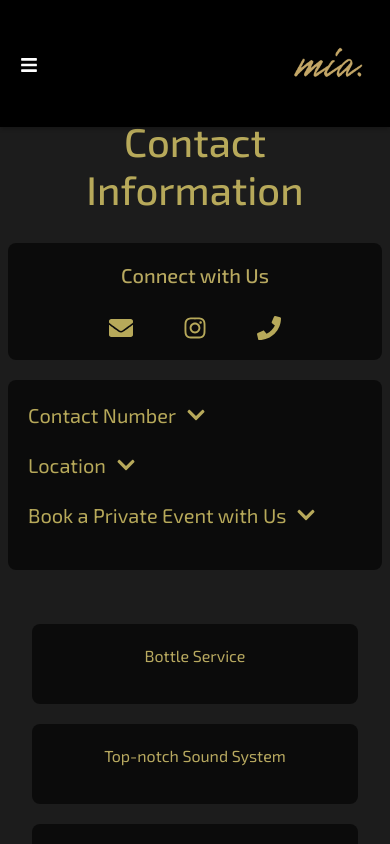
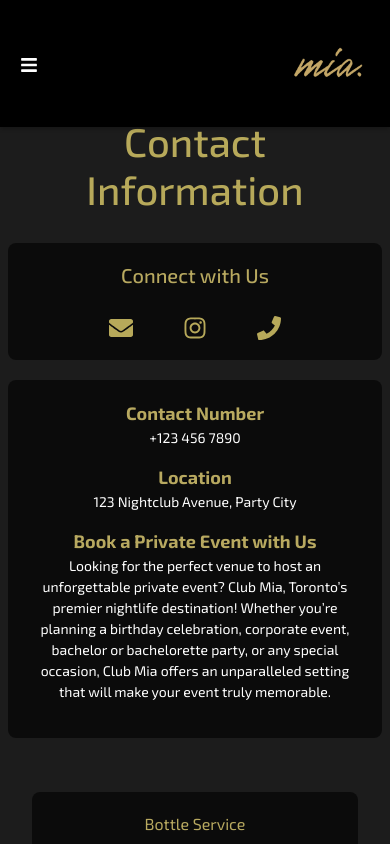
Before and after one commit to Harsh-2420/mia-frontend, a React (Create React App) app: page /contact in a window 390 px wide. Shown: the top 844 px of the page. Built offline with nearby package versions, Linux system fonts and the light colour scheme; a web font is replaced by a local one.

Commit message:
navbar fixes, responsiveness fixes

```diff
--- a/src/components/About.js
+++ b/src/components/About.js
@@ -51,9 +51,12 @@ function About() {
                             <span className="d-block mb-4">
                                 Come be a part of Club Mia
                             </span>
-                            <Button variant="primary" href="/contact">
-                                Connect with Us
-                            </Button>
+
+                            <div className="packages-button-container">
+                                <button className="packages-button">
+                                    Connect with Us
+                                </button>
+                            </div>
                         </Col>
                     </Row>
                     <Row>
--- a/src/components/Contact.js
+++ b/src/components/Contact.js
@@ -48,77 +48,51 @@ function Contact() {
                 <Col md={6} className="contact-box">
                     <Row>
                         <Col>
-                            <div
-                                className="collapsible-section"
-                                onClick={() => setOpenContact(!openContact)}
-                            >
-                                <span>Contact Number</span>
-                                {openContact ? (
-                                    <FaChevronUp />
-                                ) : (
-                                    <FaChevronDown />
-                                )}
+                            <div className="contact-section">
+                                <span className="contact-info-header">
+                                    Contact Number
+                                </span>
+                                <p className="contact-info-desc">
+                                    +123 456 7890
+                                </p>
                             </div>
-                            <Collapse in={openContact}>
-                                <div id="contact-collapse">
-                                    <p>+123 456 7890</p>
-                                </div>
-                            </Collapse>
                         </Col>
                     </Row>
                     <Row>
                         <Col>
-                            <div
-                                className="collapsible-section"
-                                onClick={() => setOpenLocation(!openLocation)}
-                            >
-                                <span>Location</span>
-                                {openLocation ? (
-                                    <FaChevronUp />
-                                ) : (
-                                    <FaChevronDown />
-                                )}
+                            <div className="contact-section">
+                                <span className="contact-info-header">
+                                    Location
+                                </span>
+                                <p className="contact-info-desc">
+                                    123 Nightclub Avenue, Party City
+                                </p>
                             </div>
-                            <Collapse in={openLocation}>
-                                <div id="location-collapse">
-                                    <p>123 Nightclub Avenue, Party City</p>
-                                </div>
-                            </Collapse>
                         </Col>
                     </Row>
                     <Row>
                         <Col>
-                            <div
-                                className="collapsible-section"
-                                onClick={() => setOpenEvent(!openEvent)}
-                            >
-                                <span>Book a Private Event with Us</span>
-                                {openEvent ? (
-                                    <FaChevronUp />
-                                ) : (
-                                    <FaChevronDown />
-                                )}
+                            <div className="contact-section">
+                                <span className="contact-info-header">
+                                    Book a Private Event with Us
+                                </span>
+                                <p className="contact-info-desc">
+                                    Looking for the perfect venue to host an
+                                    unforgettable private event? Club Mia,
+                                    Toronto’s premier nightlife destination!
+                                    Whether you’re planning a birthday
+                                    celebration, corporate event, bachelor or
+                                    bachelorette party, or any special occasion,
+                                    Club Mia offers an unparalleled setting that
+                                    will make your event truly memorable.
+                                </p>
                             </div>
-                            <Collapse in={openEvent}>
-                                <div id="event-collapse">
-                                    <p>
-                                        Looking for the perfect venue to host an
-                                        unforgettable private event? Club Mia,
-                                        Toronto’s premier nightlife destination!
-                                        Whether you’re planning a birthday
-                                        celebration, corporate event, bachelor
-                                        or bachelorette party, or any special
-                                        occasion, Club Mia offers an
-                                        unparalleled setting that will make your
-                                        event truly memorable.
-                                    </p>
-                                </div>
-                            </Collapse>
                         </Col>
                     </Row>
                 </Col>
                 <Col></Col>
             </Row>
+
             <Row className="mt-4">
                 <Col></Col>
                 <Col md={8}>
--- a/src/components/Events.js
+++ b/src/components/Events.js
@@ -1,26 +1,25 @@
-import React from "react";
-import { Row, Col, Card } from "react-bootstrap";
-import "bootstrap/dist/css/bootstrap.min.css";
-import "../css/Events.css"; // Ensure you have this CSS file
-import { DownloadEventsManifest, BUCKET_URL } from "../common/EventUtils";
+import React from "react"
+import { Row, Col, Card } from "react-bootstrap"
+import "bootstrap/dist/css/bootstrap.min.css"
+import "../css/Events.css" // Ensure you have this CSS file
+import { DownloadEventsManifest, BUCKET_URL } from "../common/EventUtils"
 
 function Events() {
-	const [events, setEvents] = React.useState([]);
+    const [events, setEvents] = React.useState([])
 
-	React.useEffect(() => {
-		async function FetchEvents() {
-            let downloadedEvents = [];
-			const manifest = await DownloadEventsManifest();
-            if ("events" in manifest)
-            {
-                downloadedEvents = manifest["events"];
+    React.useEffect(() => {
+        async function FetchEvents() {
+            let downloadedEvents = []
+            const manifest = await DownloadEventsManifest()
+            if ("events" in manifest) {
+                downloadedEvents = manifest["events"]
             }
 
-			setEvents(downloadedEvents);
-		}
+            setEvents(downloadedEvents)
+        }
 
-		FetchEvents();
-	}, []);
+        FetchEvents()
+    }, [])
 
     return (
         <div className="events-page">
@@ -60,10 +59,17 @@ function Events() {
                                 </Card.Title>
                                 <Card.Text>{event.desc}</Card.Text>
                                 <Card.Text>Date: {event.time}</Card.Text>
-                                <Card.Text>Cost: $50</Card.Text>
 
-                                <div className="event-card-button">
-                                    Learn More
+                                <div className="hero-page-button-container">
+                                    <button
+                                        className="hero-page-button"
+                                        style={{
+                                            fontSize: "14px",
+                                            marginLeft: "15px",
+                                        }}
+                                    >
+                                        Buy Tickets
+                                    </button>
                                 </div>
                             </Card.Body>
                         </Card>
--- a/src/css/Contact.css
+++ b/src/css/Contact.css
@@ -61,6 +61,15 @@
     margin-bottom: 10px;
     margin-top: 10px;
     font-size: 1rem; /* Reduced font size */
+    max-height: 80px;
+}
+
+.contact-info-header {
+    font-size: 18px;
+    font-weight: bold;
+}
+.contact-info-desc {
+    color: white;
 }
 
 @media screen and (max-width: 780px) {
```
